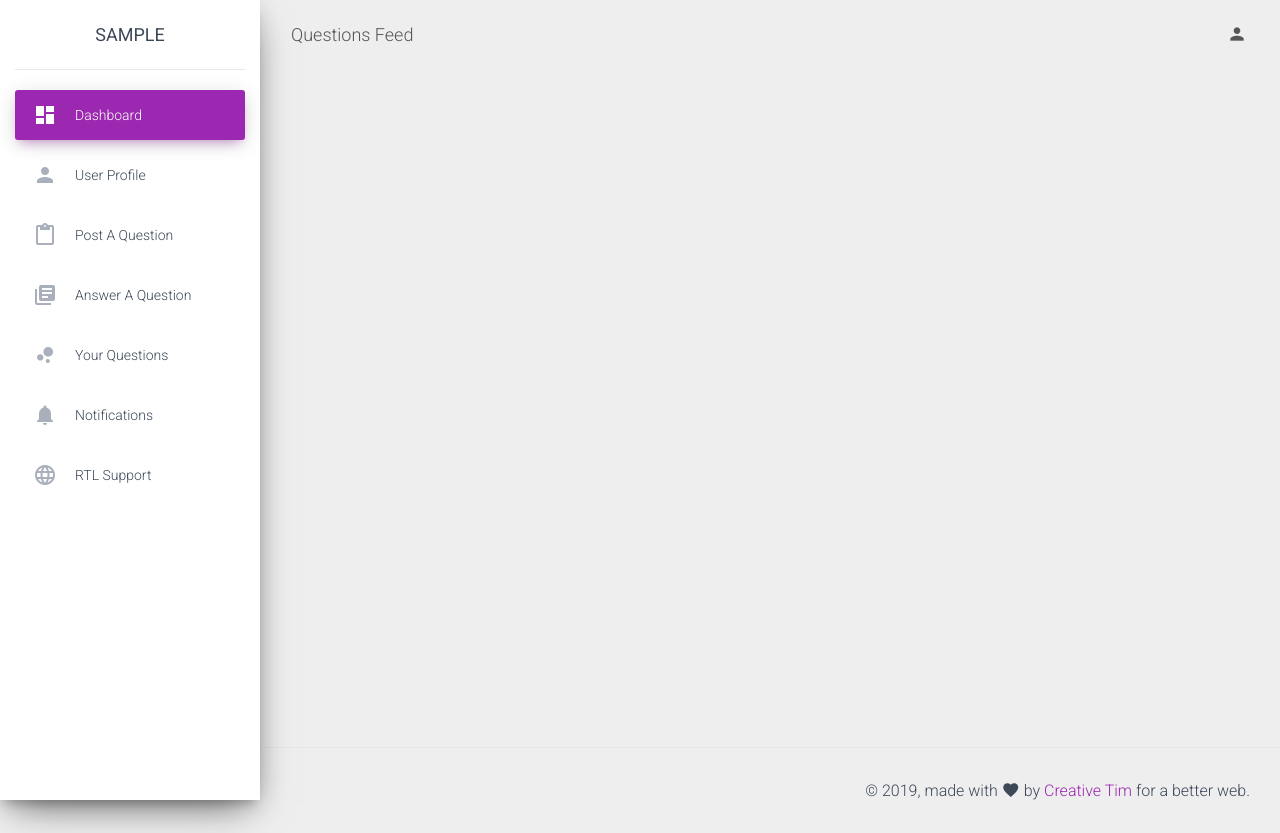
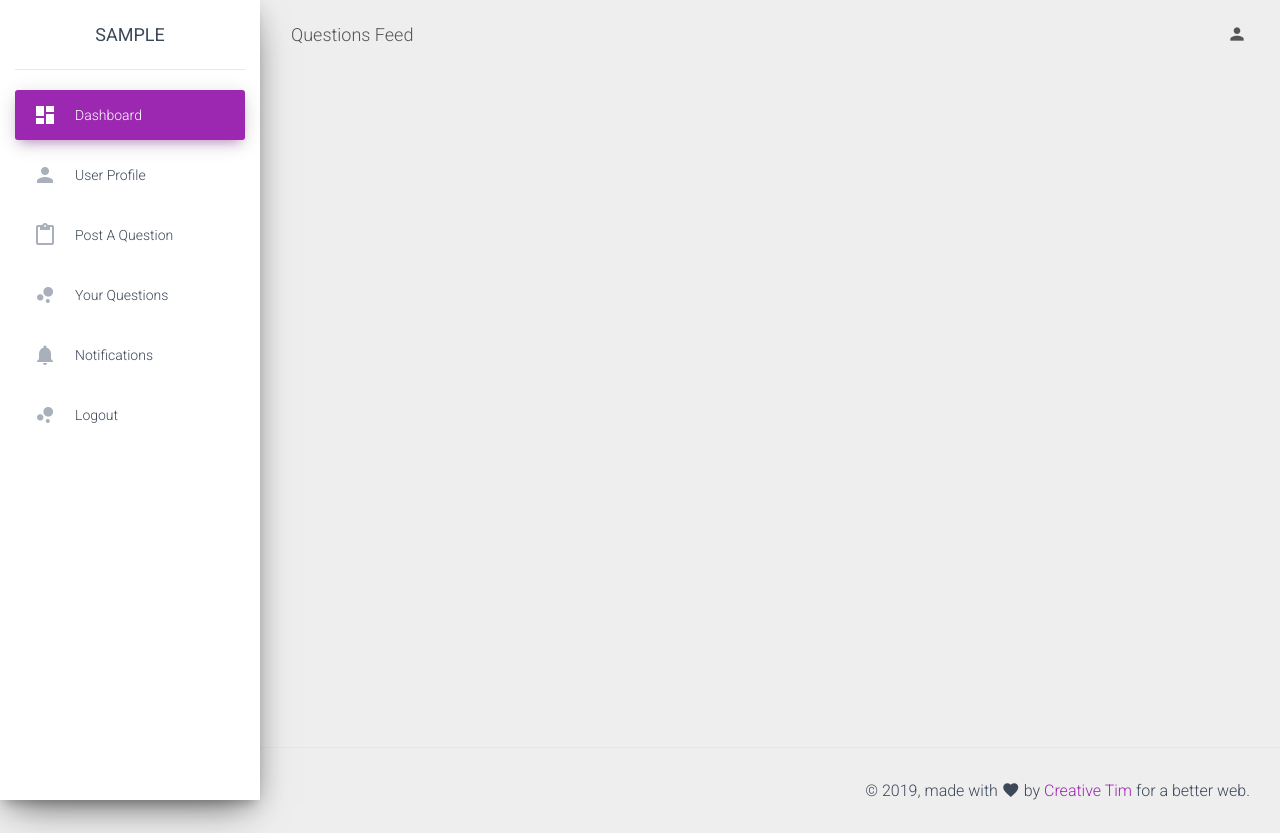
Before and after one commit to Ctrl-plus-C/Athena-42, a Django app: page / in a window 1280 px wide. Run offline with Django 3.2, Linux system fonts and the light colour scheme; the visitor is signed in with stand-in values (Sample User, id 1); data that the repository does not hold is empty; some libraries are stand-ins or nearby versions.

Commit message:
idk what to write as commit

```diff
--- a/education/templates/education/dashboard.html
+++ b/education/templates/education/dashboard.html
@@ -34,12 +34,6 @@
           </a>
         </li>
         <li class="nav-item ">
-            <a class="nav-link" href="{% url 'answerquestion' %}">
-              <i class="material-icons">library_books</i>
-              <p>Answer a Question</p>
-            </a>
-          </li>
-          <li class="nav-item ">
           <a class="nav-link" href="{% url 'yourlistedquestions' %}">
             <i class="material-icons">bubble_chart</i>
             <p>Your Questions</p>
@@ -52,9 +46,9 @@
           </a>
         </li>
         <li class="nav-item ">
-            <a class="nav-link" href="./rtl.html">
-              <i class="material-icons">language</i>
-              <p>RTL Support</p>
+          <a class="nav-link" href="{% url 'auth_logout' %}">
+            <i class="material-icons">bubble_chart</i>
+            <p>Logout</p>
           </a>
         </li>
       </ul>
@@ -67,7 +61,8 @@
         <div class="navbar-wrapper">
           <a class="navbar-brand" href="#pablo">Questions Feed</a>
         </div>
-          <button class="navbar-toggler" type="button" data-toggle="collapse" aria-controls="navigation-index" aria-expanded="false" aria-label="Toggle navigation">
+        <button class="navbar-toggler" type="button" data-toggle="collapse" aria-controls="navigation-index"
+          aria-expanded="false" aria-label="Toggle navigation">
           <span class="sr-only">Toggle navigation</span>
           <span class="navbar-toggler-icon icon-bar"></span>
           <span class="navbar-toggler-icon icon-bar"></span>
@@ -76,7 +71,8 @@
         <div class="collapse navbar-collapse justify-content-end">
           <ul class="navbar-nav">
             <li class="nav-item dropdown">
-                <a class="nav-link" href="#pablo" id="navbarDropdownProfile" data-toggle="dropdown" aria-haspopup="true" aria-expanded="false">
+              <a class="nav-link" href="#pablo" id="navbarDropdownProfile" data-toggle="dropdown" aria-haspopup="true"
+                aria-expanded="false">
                 <i class="material-icons">person</i>
                 <p class="d-lg-none d-md-block">
                   Account
@@ -114,7 +110,7 @@
 <script src="../assets/js/plugins/jquery.bootstrap-wizard.js"></script>
 <script src="../assets/js/material-dashboard.js?v=2.1.1" type="text/javascript"></script>
 <script>
-  $(document).ready(function(){
+  $(document).ready(function () {
     var htmlStr = '';
     var questions_data;
     var tag_data;
@@ -123,17 +119,18 @@
       url: "http://127.0.0.1:8000/api/question/",
       async: false,
       success: function (data) {
-        data.map(function(ques_data){
+        data.map(function (ques_data) {
           var tagStr = "";
           var numOfAnswers = 0;
           $.ajax({
             type: "GET",
-            url: "http://127.0.0.1:8000/api/tags/"+ques_data.pk,
+            url: "http://127.0.0.1:8000/api/tags/" + ques_data.pk,
             async: false,
-            success: function(tag_data){
+            success: function (tag_data) {
               tag_data = tag_data;
-              tag_data.map(function(eachtag){
-                tagStr += `<span class="badge badge-secondary">`+ eachtag.tag +`</span> &nbsp`
+              tag_data.map(function (eachtag) {
+                tagStr += `<span class="badge badge-secondary">` + eachtag.tag +
+                  `</span> &nbsp`
               });
             },
             error: function (XMLHttpRequest, textStatus, errorThrown) {
@@ -143,9 +140,9 @@
           });
           $.ajax({
             type: "GET",
-            url: "http://127.0.0.1:8000/api/answers/"+ques_data.pk,
+            url: "http://127.0.0.1:8000/api/answers/" + ques_data.pk,
             async: false,
-            success: function(ans_data){
+            success: function (ans_data) {
               numOfAnswers = ans_data.length;
             },
             error: function (XMLHttpRequest, textStatus, errorThrown) {
@@ -156,23 +153,30 @@
           let upvotes = parseInt(ques_data.question_upvotes);
           let downvotes = parseInt(ques_data.question_downvotes);
           let reputation = upvotes - downvotes;
-          htmlStr += `<div class="row">
+          htmlStr +=
+            `<div class="row">
                 <div class="col-lg-12 col-md-12">
                   <div class="card">
                     <div class="card-header card-header-tabs card-header-primary">
                       <div class="nav-tabs-navigation">
                         <div class="nav-tabs-wrapper">
-                          <h4 class="nav-tabs-title">`+ ques_data.question_title + `</h4>
+                          <h4 class="nav-tabs-title">` +
+            ques_data.question_title +
+            `</h4>
                           <ul class="nav nav-tabs" style="float:right;" data-tabs="tabs">
                               <li class="nav-item">
                                   <a class="nav-link" href="#profile" data-toggle="tab">
-                                    <i class="material-icons">create</i>`+ numOfAnswers +`
+                                    <i class="material-icons">create</i>` +
+            numOfAnswers +
+            `
                                     <div class="ripple-container"></div>
                                   </a>
                                 </li>
                             <li class="nav-item">
                               <a class="nav-link" href="#profile" data-toggle="tab">
-                                <i class="material-icons">4k</i>` + reputation + `
+                                <i class="material-icons">4k</i>` +
+            reputation +
+            `
                                 <div class="ripple-container"></div>
                               </a>
                             </li>
@@ -184,11 +188,14 @@
                       <div class="tab-content">
                         <div class="tab-pane active" id="profile">
                           <blockquote class="blockquote">
-                            <p>` + ques_data.question_description + `</p>
+                            <p>` +
+            ques_data.question_description +
+            `</p>
                           </blockquote>
                         </div>
                         <hr >` +
-                        tagStr + `
+            tagStr +
+            `
                         <span style="float:right;"><button type="submit" class="btn btn-primary btn-sm pull-right">Bid for answer<div class="ripple-container"></div></button></span>
                       </div>
                     </div>
--- a/education/templates/education/postquestion.html
+++ b/education/templates/education/postquestion.html
@@ -28,12 +28,6 @@
           <a class="nav-link" href="{% url 'postquestion' %}">
             <i class="material-icons">content_paste</i>
             <p>Post a Question</p>
-          </a>
-        </li>
-        <li class="nav-item ">
-          <a class="nav-link" href="{% url 'answerquestion' %}">
-            <i class="material-icons">content_paste</i>
-            <p>Answer a Question</p>
           </a>
         </li>
         <li class="nav-item ">
--- a/education/templates/education/userprofile.html
+++ b/education/templates/education/userprofile.html
@@ -30,12 +30,6 @@
                         <p>Post a Question</p>
                     </a>
                 </li>
-                <li class="nav-item ">
-                    <a class="nav-link" href="{% url 'answerquestion' %}">
-                      <i class="material-icons">content_paste</i>
-                      <p>Answer a Question</p>
-                    </a>
-                  </li>
                 <li class="nav-item ">
                     <a class="nav-link" href="{% url 'yourlistedquestions' %}">
                         <i class="material-icons">library_books</i>
```
Also changed, not shown: education/templates/education/answerquestion.html (+0 -12 lines), education/templates/education/listedquestion.html (+1 -7 lines). Lines whose indentation alone changed are shown as unchanged.
